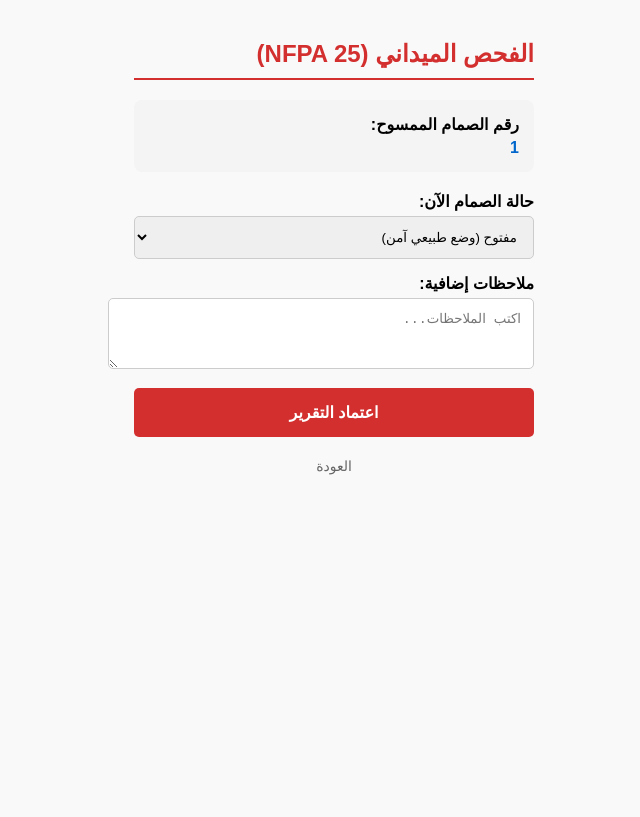
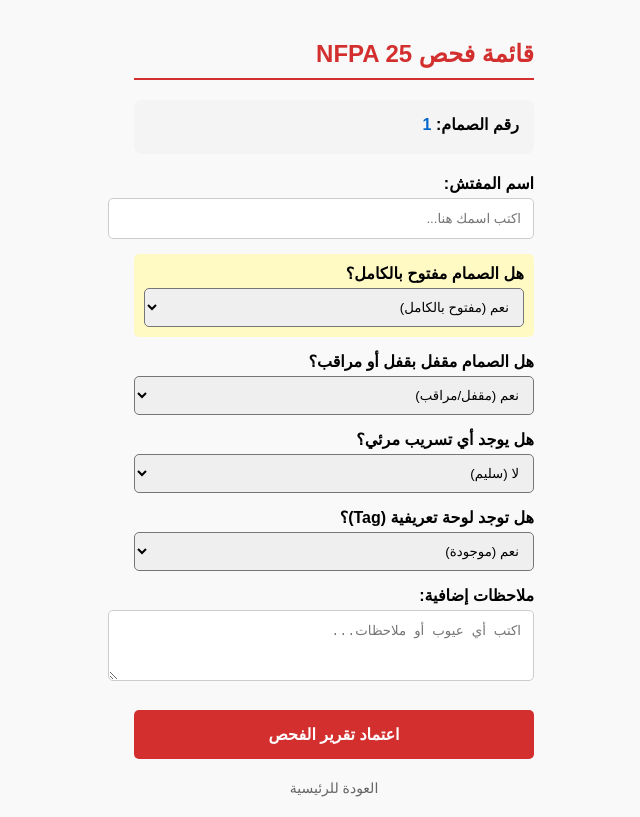
Before and after one commit to rootaipro-svg/nfpa-core2, a Next.js app: page /inspect/1 in a window 1280 px wide. Shown: the whole page, without its empty margins (306-946 px from the left). Built offline with nearby package versions, Linux system fonts and the light colour scheme.

Commit message:
Update page.tsx

```diff
--- a/app/inspect/[id]/page.tsx
+++ b/app/inspect/[id]/page.tsx
@@ -6,9 +6,14 @@
 
 export default function InspectValve() {
     const params = useParams();
-    const valveId = params?.id;
+    const urlParam = params?.id; // هذا رقم الصمام القادم من الباركود (مثلاً V-101)
 
-    const [status, setStatus] = useState('مفتوح (طبيعي)');
+    // مطابقة حقول جدولك الاحترافي
+    const [inspectorName, setInspectorName] = useState('');
+    const [isFullyOpen, setIsFullyOpen] = useState(true);
+    const [isLocked, setIsLocked] = useState(true);
+    const [hasLeaks, setHasLeaks] = useState(false);
+    const [hasId, setHasId] = useState(true);
     const [notes, setNotes] = useState('');
     const [loading, setLoading] = useState(false);
 
@@ -22,18 +27,39 @@
         try {
             const supabase = createClient(supabaseUrl, supabaseKey);
 
+            // 1. نبحث أولاً عن الـ UUID الخاص بالصمام لأن جدولك يشترطه
+            const { data: valveData, error: valveError } = await supabase
+                .from('fire_valves')
+                .select('id')
+                .eq('valve_number', urlParam)
+                .single();
+
+            if (valveError || !valveData) {
+                alert("عذراً، لم يتم العثور على هذا الصمام في قاعدة البيانات الرئيسية.");
+                setLoading(false);
+                return;
+            }
+
+            // 2. إرسال تقرير الفحص لجدول valve_inspections الخاص بك
             const { error } = await supabase
                 .from('valve_inspections')
                 .insert([{
-                    valve_number: valveId,
-                    status: status,
+                    valve_id: valveData.id,
+                    inspector_name: inspectorName,
+                    is_fully_open: isFullyOpen,
+                    is_locked_or_supervised: isLocked,
+                    has_leaks: hasLeaks,
+                    has_identification: hasId,
                     notes: notes
                 }]);
 
             if (error) {
                 alert("حدث خطأ أثناء الإرسال: " + error.message);
             } else {
-                alert("تم إرسال تقرير الفحص بنجاح إلى الإدارة!");
+                alert("تم إرسال تقرير الفحص الميداني بنجاح!");
+                // تفريغ الحقول بعد النجاح
+                setInspectorName('');
+                setNotes('');
             }
         } catch (err) {
             alert("خطأ في الاتصال بقاعدة البيانات");
@@ -44,36 +70,63 @@
 
     return (
         <div style={{ padding: '20px', fontFamily: 'Arial', direction: 'rtl', maxWidth: '400px', margin: 'auto' }}>
-            <h2 style={{ color: '#d32f2f', borderBottom: '2px solid #d32f2f', paddingBottom: '10px' }}>الفحص الميداني (NFPA 25)</h2>
+            <h2 style={{ color: '#d32f2f', borderBottom: '2px solid #d32f2f', paddingBottom: '10px' }}>قائمة فحص NFPA 25</h2>
 
             <div style={{ background: '#f4f4f4', padding: '15px', borderRadius: '8px', marginBottom: '20px' }}>
-                <p style={{ margin: '0 0 5px 0', fontSize: '16px' }}><strong>رقم الصمام الممسوح:</strong></p>
-                <p style={{ margin: 0, color: '#0066cc', fontWeight: 'bold' }}>{valveId}</p>
+                <p style={{ margin: '0 0 5px 0', fontSize: '16px' }}><strong>رقم الصمام:</strong> <span style={{ color: '#0066cc', fontWeight: 'bold' }}>{urlParam}</span></p>
             </div>
 
             <form onSubmit={handleInspect} style={{ display: 'flex', flexDirection: 'column', gap: '15px' }}>
+
                 <div>
-                    <label style={{ fontWeight: 'bold', display: 'block', marginBottom: '5px' }}>حالة الصمام الآن:</label>
-                    <select style={{ width: '100%', padding: '12px', borderRadius: '5px', border: '1px solid #ccc' }} onChange={e => setStatus(e.target.value)}>
-                        <option value="مفتوح (طبيعي)">مفتوح (وضع طبيعي آمن)</option>
-                        <option value="مغلق (خطر)">مغلق (حالة خطرة)</option>
-                        <option value="تسريب">يوجد تسريب</option>
-                        <option value="تالف">تالف أو مكسور</option>
+                    <label style={{ fontWeight: 'bold', display: 'block', marginBottom: '5px' }}>اسم المفتش:</label>
+                    <input required placeholder="اكتب اسمك هنا..." style={{ width: '100%', padding: '12px', border: '1px solid #ccc', borderRadius: '5px' }} value={inspectorName} onChange={e => setInspectorName(e.target.value)} />
+                </div>
+
+                <div style={{ background: '#fff9c4', padding: '10px', borderRadius: '5px' }}>
+                    <label style={{ fontWeight: 'bold', display: 'block', marginBottom: '5px' }}>هل الصمام مفتوح بالكامل؟</label>
+                    <select style={{ width: '100%', padding: '10px', borderRadius: '5px' }} onChange={e => setIsFullyOpen(e.target.value === 'true')}>
+                        <option value="true">نعم (مفتوح بالكامل)</option>
+                        <option value="false">لا (مغلق أو مفتوح جزئياً)</option>
+                    </select>
+                </div>
+
+                <div>
+                    <label style={{ fontWeight: 'bold', display: 'block', marginBottom: '5px' }}>هل الصمام مقفل بقفل أو مراقب؟</label>
+                    <select style={{ width: '100%', padding: '10px', borderRadius: '5px' }} onChange={e => setIsLocked(e.target.value === 'true')}>
+                        <option value="true">نعم (مقفل/مراقب)</option>
+                        <option value="false">لا (غير مقفل)</option>
+                    </select>
+                </div>
+
+                <div>
+                    <label style={{ fontWeight: 'bold', display: 'block', marginBottom: '5px' }}>هل يوجد أي تسريب مرئي؟</label>
+                    <select style={{ width: '100%', padding: '10px', borderRadius: '5px' }} onChange={e => setHasLeaks(e.target.value === 'true')}>
+                        <option value="false">لا (سليم)</option>
+                        <option value="true">نعم (يوجد تسريب)</option>
+                    </select>
+                </div>
+
+                <div>
+                    <label style={{ fontWeight: 'bold', display: 'block', marginBottom: '5px' }}>هل توجد لوحة تعريفية (Tag)؟</label>
+                    <select style={{ width: '100%', padding: '10px', borderRadius: '5px' }} onChange={e => setHasId(e.target.value === 'true')}>
+                        <option value="true">نعم (موجودة)</option>
+                        <option value="false">لا (مفقودة)</option>
                     </select>
                 </div>
 
                 <div>
                     <label style={{ fontWeight: 'bold', display: 'block', marginBottom: '5px' }}>ملاحظات إضافية:</label>
-                    <textarea placeholder="اكتب الملاحظات..." rows={3} style={{ width: '100%', padding: '12px', border: '1px solid #ccc', borderRadius: '5px' }} onChange={e => setNotes(e.target.value)} />
+                    <textarea placeholder="اكتب أي عيوب أو ملاحظات..." rows={3} style={{ width: '100%', padding: '12px', border: '1px solid #ccc', borderRadius: '5px' }} value={notes} onChange={e => setNotes(e.target.value)} />
                 </div>
 
-                <button type="submit" disabled={loading} style={{ padding: '15px', background: '#d32f2f', color: 'white', border: 'none', borderRadius: '5px', fontSize: '16px', fontWeight: 'bold' }}>
-                    {loading ? 'جاري الإرسال...' : 'اعتماد التقرير'}
+                <button type="submit" disabled={loading} style={{ padding: '15px', background: '#d32f2f', color: 'white', border: 'none', borderRadius: '5px', fontSize: '16px', fontWeight: 'bold', marginTop: '10px' }}>
+                    {loading ? 'جاري الإرسال...' : 'اعتماد تقرير الفحص'}
                 </button>
             </form>
 
             <div style={{ marginTop: '20px', textAlign: 'center' }}>
-                <Link href="/" style={{ color: '#666', textDecoration: 'none', fontSize: '14px' }}>العودة</Link>
+                <Link href="/" style={{ color: '#666', textDecoration: 'none', fontSize: '14px' }}>العودة للرئيسية</Link>
             </div>
         </div>
     );
```
